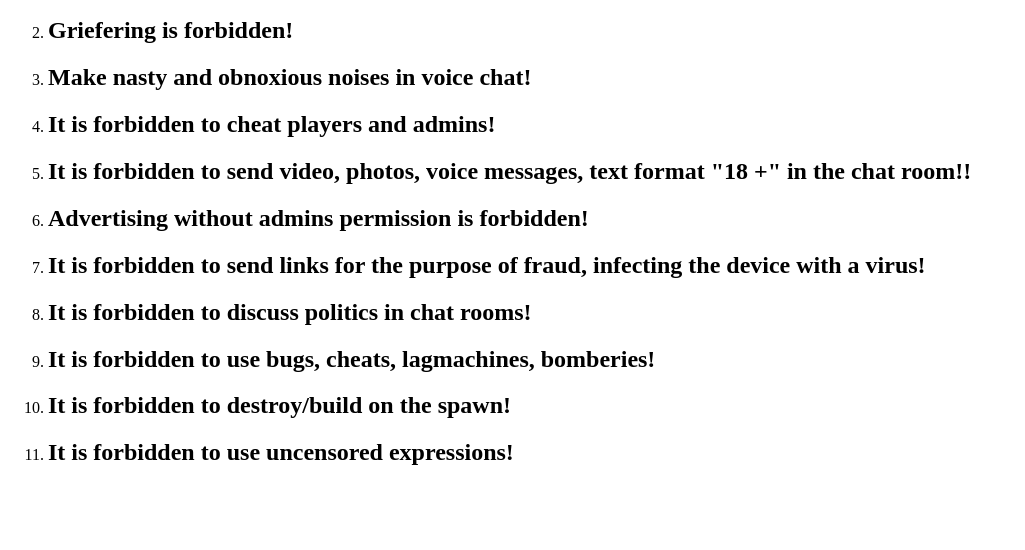
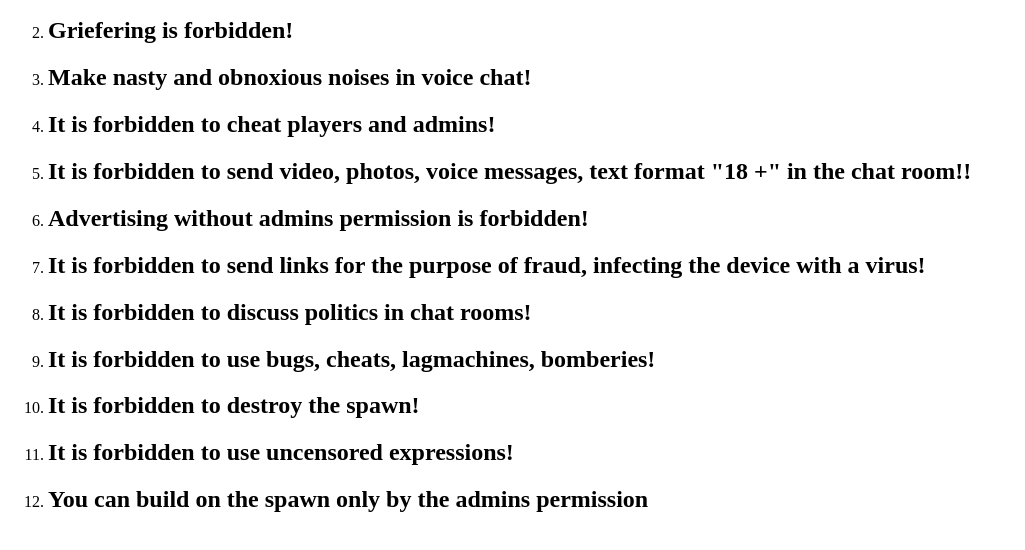
Before and after one commit to Ibotik/Minecraft_Minifrin, a plain HTML site: page index.html in a window 1280 px wide. Shown: the part 168-718 px from the top of the page, without its empty margins (0-1025 px from the left). Drawn offline with Linux system fonts and the light colour scheme.

Commit message:
Add files via upload

```diff
--- a/index.html
+++ b/index.html
@@ -34,8 +34,9 @@
       <li>
         <h2>It is forbidden to use bugs, cheats, lagmachines, bomberies!</h2>
       </li>
-      <li><h2>It is forbidden to destroy/build on the spawn!</h2></li>
+      <li><h2>It is forbidden to destroy the spawn!</h2></li>
       <li><h2>It is forbidden to use uncensored expressions!</h2></li>
+      <li><h2>You can build on the spawn only by the admins permission</h2></li>
     </ol>
   </body>
 </html>
```
